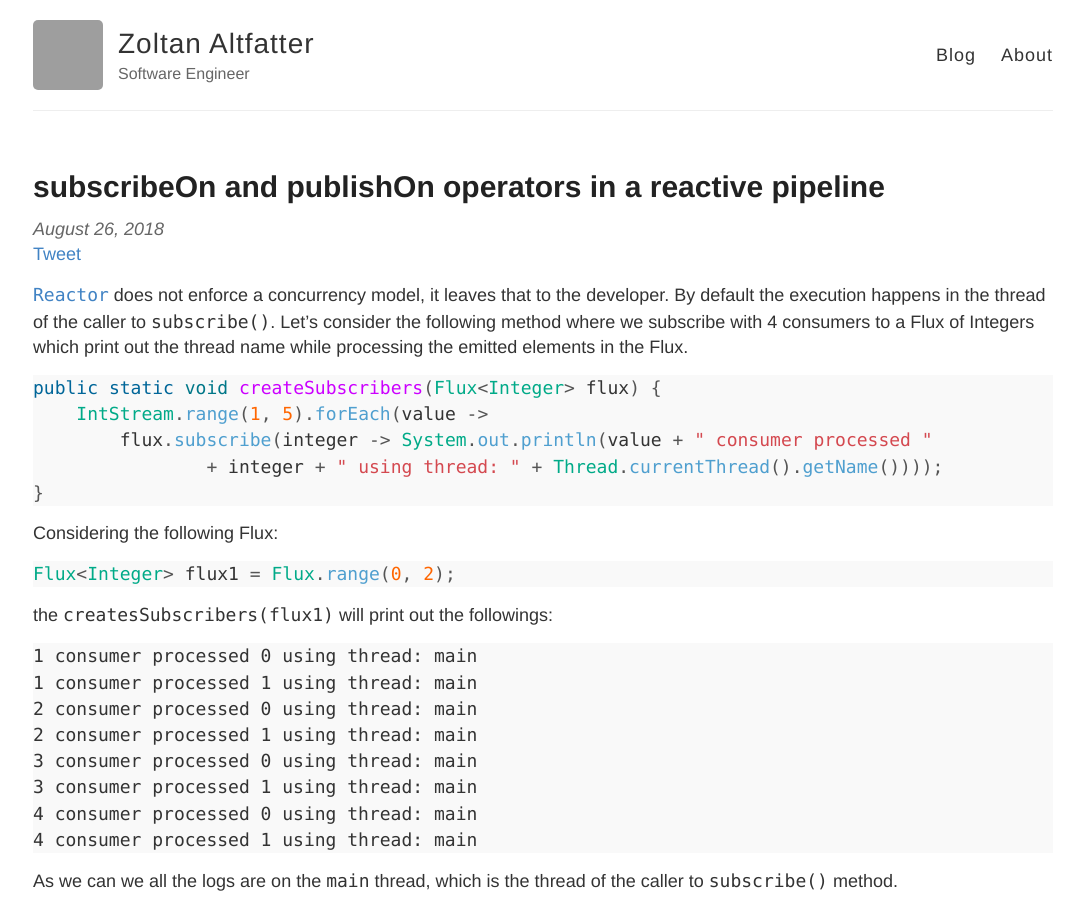
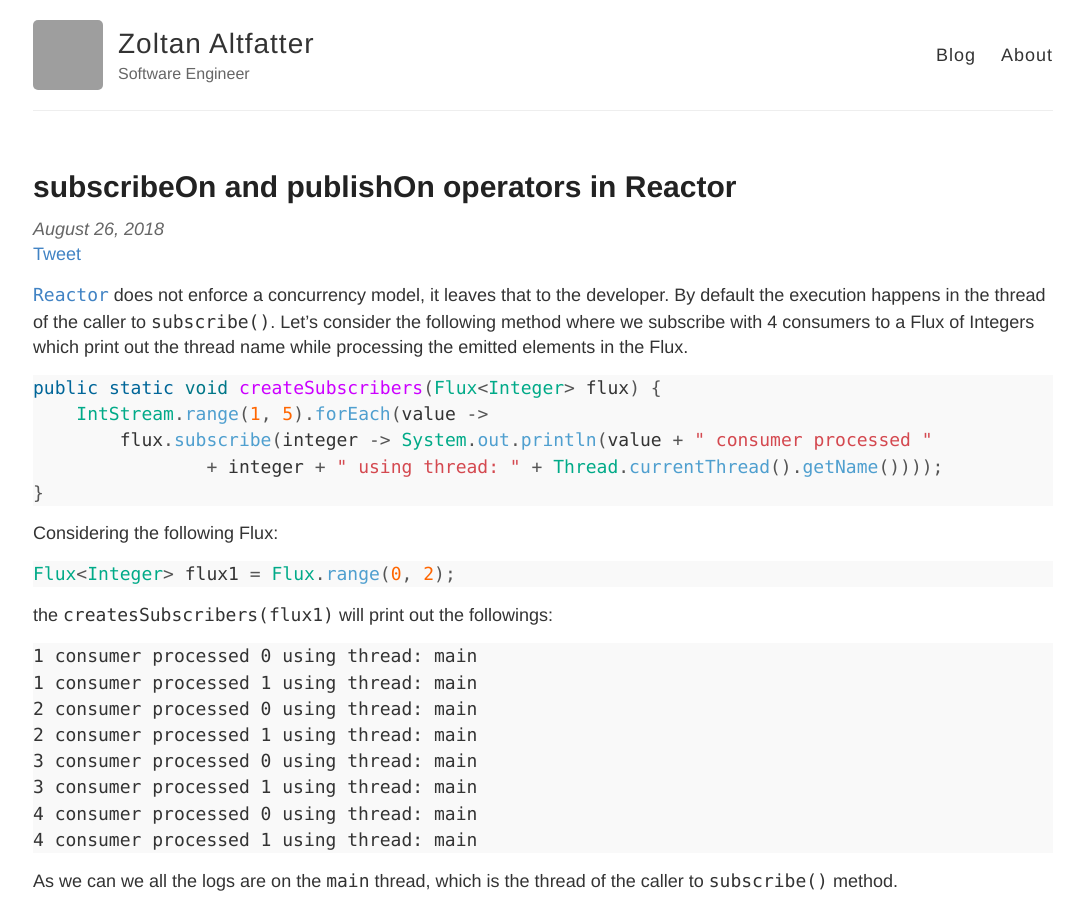
Before and after one commit to altfatterz/altfatterz.github.io, a Jekyll site: the page built from _posts/2018-08-26-subscribeOn-publishOn-in-Reactor.md, in a window 1280 px wide and 900 px high. Shown: the whole window, without its empty margins (97-1180 px from the left). Built offline with Jekyll 4.4.1, drawn with Linux system fonts in a browser that asks for light colours; comment, search, counter and statistics services are not loaded; grey boxes are pictures that could not be loaded.

Commit message:
fix title

```diff
--- a/_posts/2018-08-26-subscribeOn-publishOn-in-Reactor.md
+++ b/_posts/2018-08-26-subscribeOn-publishOn-in-Reactor.md
@@ -1,6 +1,6 @@
 ---
 layout: post
-title: subscribeOn and publishOn operators in a reactive pipeline
+title: subscribeOn and publishOn operators in Reactor
 tags: [projectreactor, reactivestreams]
 ---
 
```
